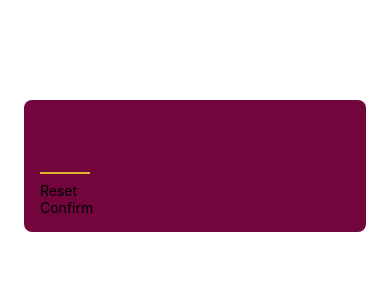
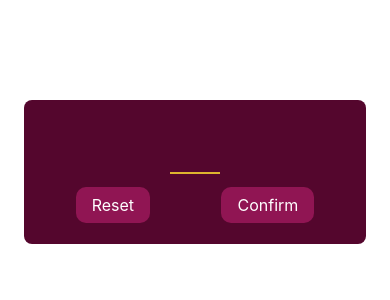
Before and after one commit to fuadslymnv/Guess-My-Number-Game, a React Native app: screen / in a window 390 px wide. Shown: the top 300 px of the page. Built offline with nearby package versions, Linux system fonts and the light colour scheme.

Commit message:
button stylings changed

```diff
--- a/components/PrimaryButton.js
+++ b/components/PrimaryButton.js
@@ -1,11 +1,44 @@
-import { Text, View } from "react-native";
-
+import { Pressable, Text, View, StyleSheet } from "react-native";
 function PrimaryButton({ children }) {
+  const press = () => {
+    console.log("pressed");
+  };
   return (
-    <View>
-      <Text>{children}</Text>
+    <View style={styles.buttonOuterContainer}>
+      <Pressable
+        onPress={press}
+        style={({ pressed}) =>
+          pressed ? [styles.buttonInnerContainer, styles.pressed] : styles.buttonInnerContainer
+        }
+        android_ripple={{ color: "#640233" }}
+      >
+        <Text style={styles.buttonText}>{children}</Text>
+      </Pressable>
     </View>
   );
 }
 
 export default PrimaryButton;
+
+const styles = StyleSheet.create({
+  buttonOuterContainer: {
+    borderRadius: 10,
+    margin: 5,
+    overflow: "hidden",
+  },
+  buttonInnerContainer: {
+    backgroundColor: "#901553",
+    paddingVertical: 8,
+    paddingHorizontal: 16,
+    elevation: 2,
+  },
+  buttonText: {
+    color: "#ffffff",
+    textAlign: "center",
+    fontSize: 16,
+  },
+  pressed: {
+    // for ios
+    opacity: 0.75,
+  },
+});
--- a/screens/StartGameScreen.js
+++ b/screens/StartGameScreen.js
@@ -10,8 +10,10 @@ function StartGameScreen() {
         keyboardType="number-pad"
         autoCorrect={false}
       />
-      <PrimaryButton>Reset</PrimaryButton>
-      <PrimaryButton>Confirm</PrimaryButton>
+      <View style={styles.buttonContainer}>
+        <PrimaryButton>Reset</PrimaryButton>
+        <PrimaryButton>Confirm</PrimaryButton>
+      </View>
     </View>
   );
 }
@@ -23,7 +25,7 @@ const styles = StyleSheet.create({
     marginTop: 100,
     padding: 16,
     marginHorizontal: 24,
-    backgroundColor: "#72063c",
+    backgroundColor: "#54062d",
     borderRadius: 8,
     elevation: 8,
   },
@@ -38,5 +40,12 @@ const styles = StyleSheet.create({
     marginVertical: 8,
     fontWeight: "bold",
     textAlign: "center",
+    alignSelf:"center"
   },
+
+  buttonContainer: {
+    display:"flex",
+    flexDirection:"row",
+    justifyContent:"space-around"
+  }
 });
```
